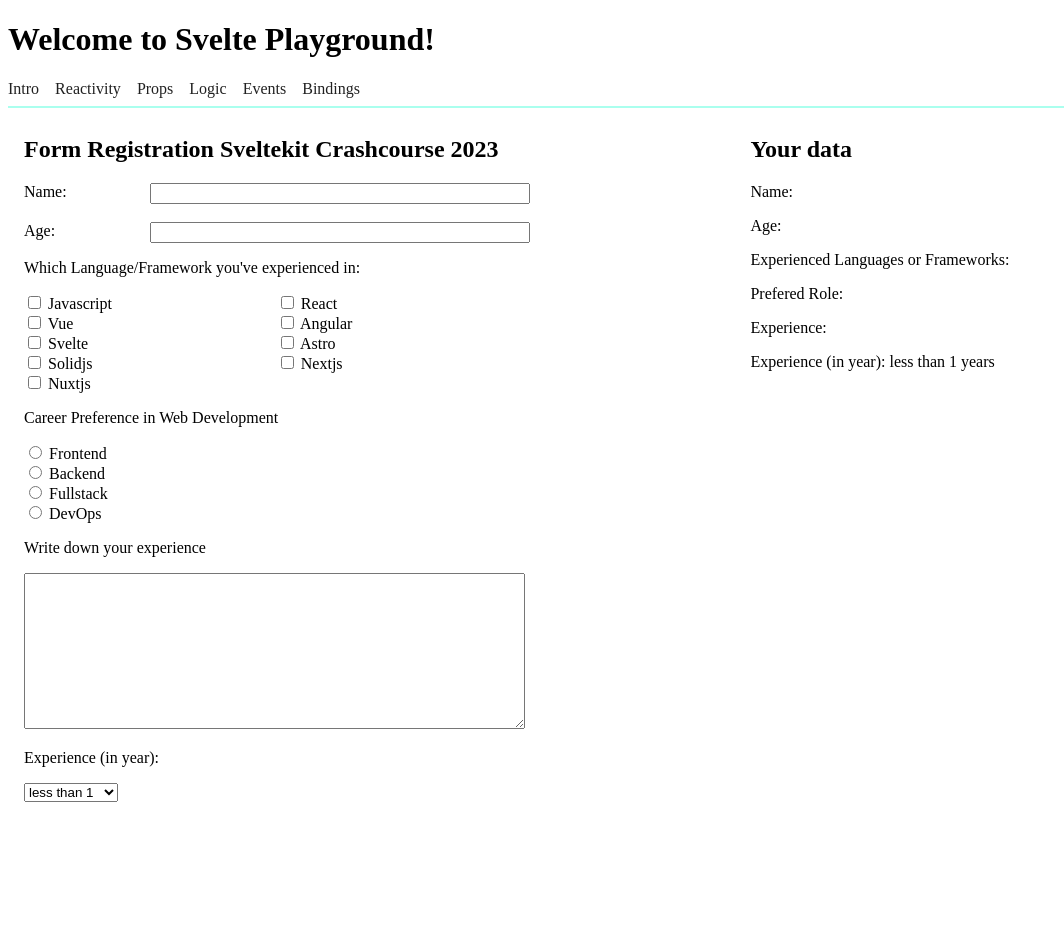
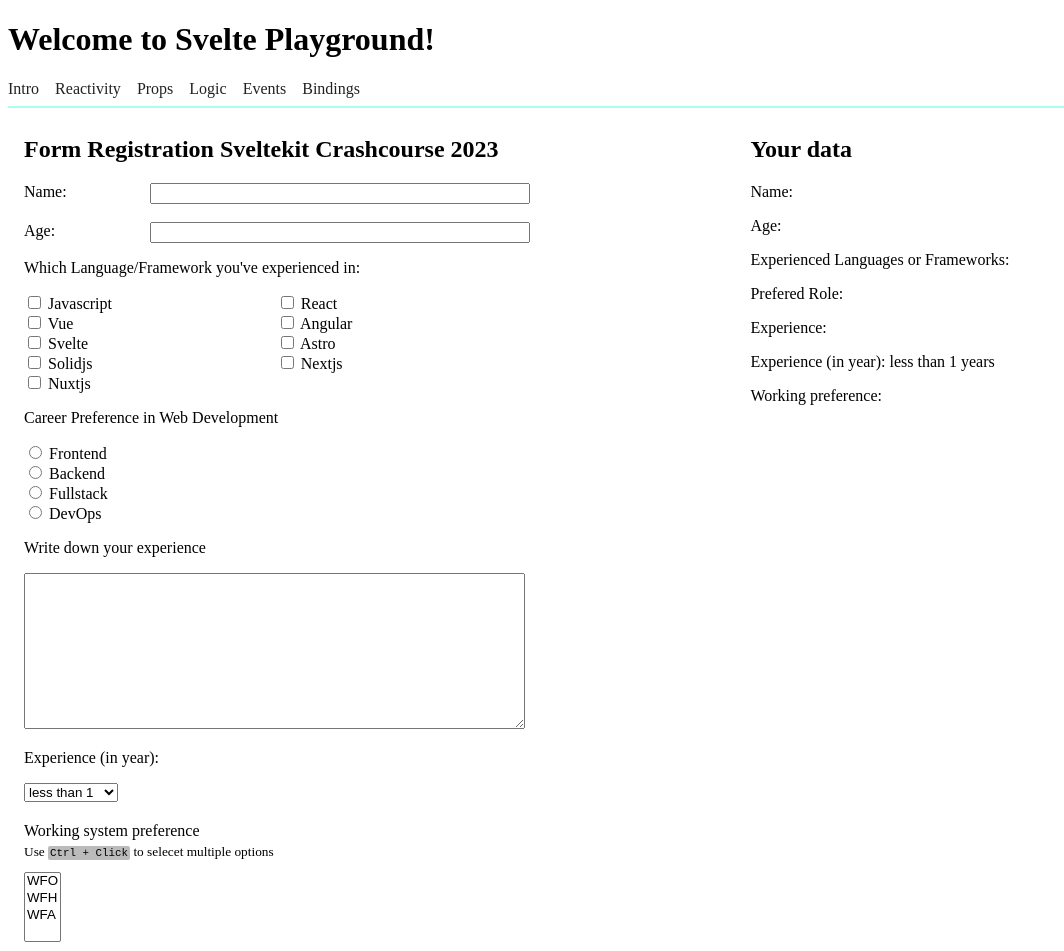
Before and after one commit to anangkf/svelte-playground, a SvelteKit app: page /bindings in a window 1280 px wide. Shown: the whole page, without its empty margins (0-1064 px from the left). Before the commit the page ends 810 px from the top, so only its background shows below. Built offline with nearby package versions, Linux system fonts and the light colour scheme.

Commit message:
bindings: select multiple

```diff
--- a/src/routes/bindings/+page.svelte
+++ b/src/routes/bindings/+page.svelte
@@ -24,6 +24,8 @@
   let pref = '';
   let value = '';
   let year;
+  let workPrefs = [];
+
 </script>
 
 <svelte:head>
@@ -77,6 +79,15 @@
           <option {value}>{value}</option>
         {/each}
       </select>
+      <div class="multiple">
+        <p>Working system preference</p>
+        <small>Use <kbd>Ctrl + Click</kbd> to selecet multiple options</small>
+      </div>
+      <select multiple bind:value={workPrefs}>
+        <option value="WFO">WFO</option>
+        <option value="WFH">WFH</option>
+        <option value="WFA">WFA</option>
+      </select>
     </form>
 
     <aside class="content">
@@ -93,6 +104,7 @@
       <p>Experience:</p>
       <p>{value}</p>
       <p>Experience (in year): {year} years</p>
+      <p>Working preference: {workPrefs.join(', ')}</p>
     </aside>
   </section>
 </main>
@@ -121,4 +133,15 @@
     display: grid;
     grid-template-columns: repeat(auto-fit, minmax(12rem, 1fr));
   }
+  kbd{
+    background-color: #bbb;
+    padding: 1px 2px;
+    border-radius: 2px;
+  }
+  .multiple p{
+    margin: 20px 0 2px 0;
+  }
+  .multiple{
+    margin: 12px 0;
+  }
 </style>
```
